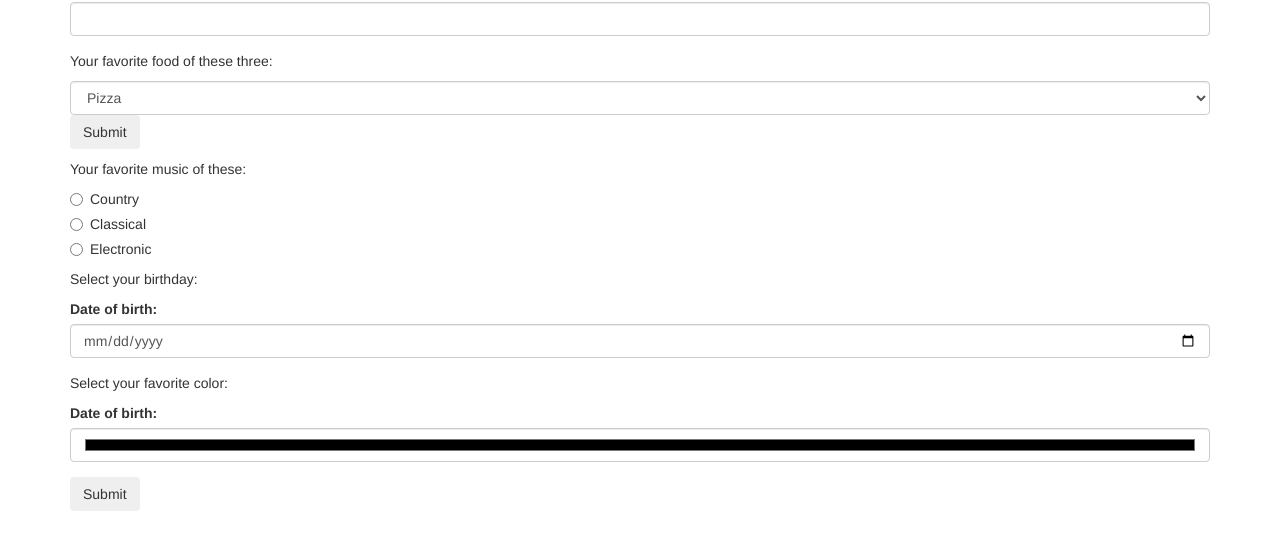
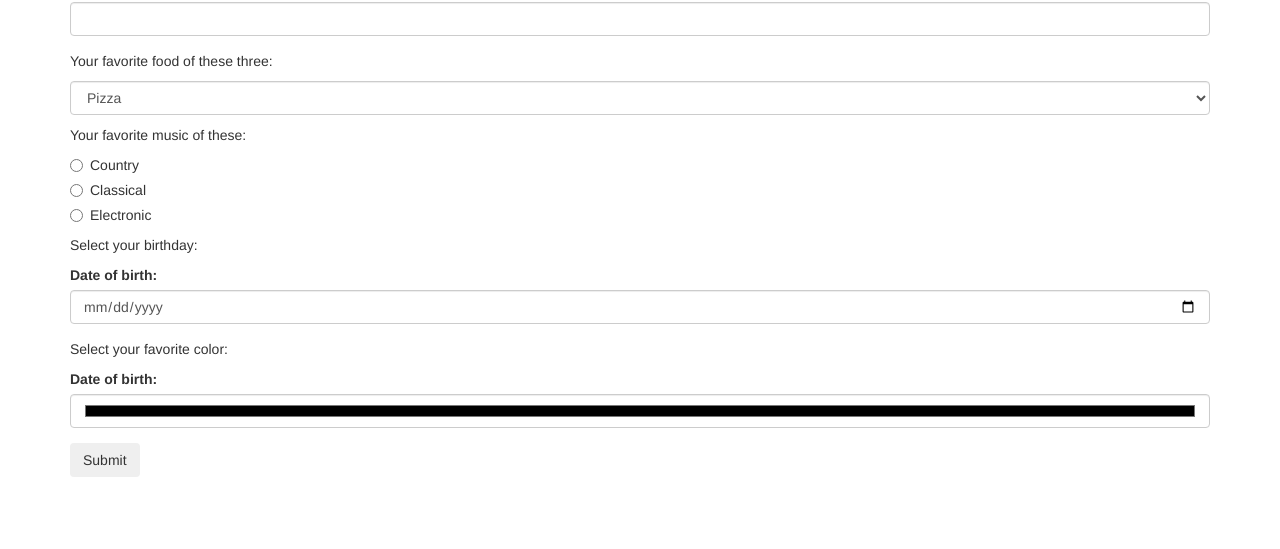
Before and after one commit to Brookeruu/survey, a plain HTML site: page index.html in a window 1280 px wide. Shown: the part 93-642 px from the top of the page. Drawn offline with Linux system fonts and the light colour scheme.

Commit message:
Merge option3 into master.

```diff
--- a/index.html
+++ b/index.html
@@ -23,7 +23,6 @@
           <option>Burritos</option>
           <option>Curry</option>
         </select>
-        <button type="submit" class="btn">Submit</button>
 
         <p id="musicTitle">Your favorite music of these:</p>
         <div class="radio">
```
